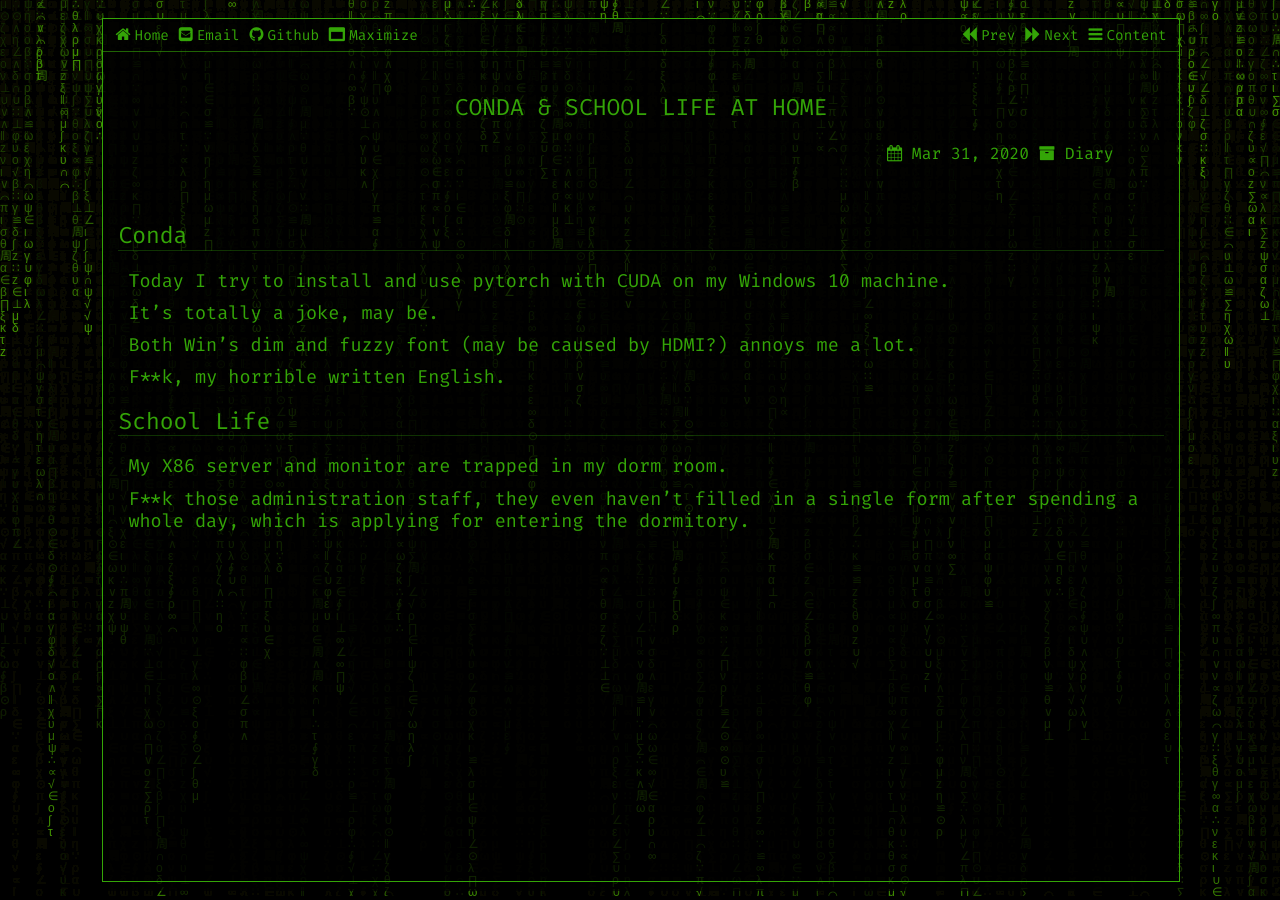
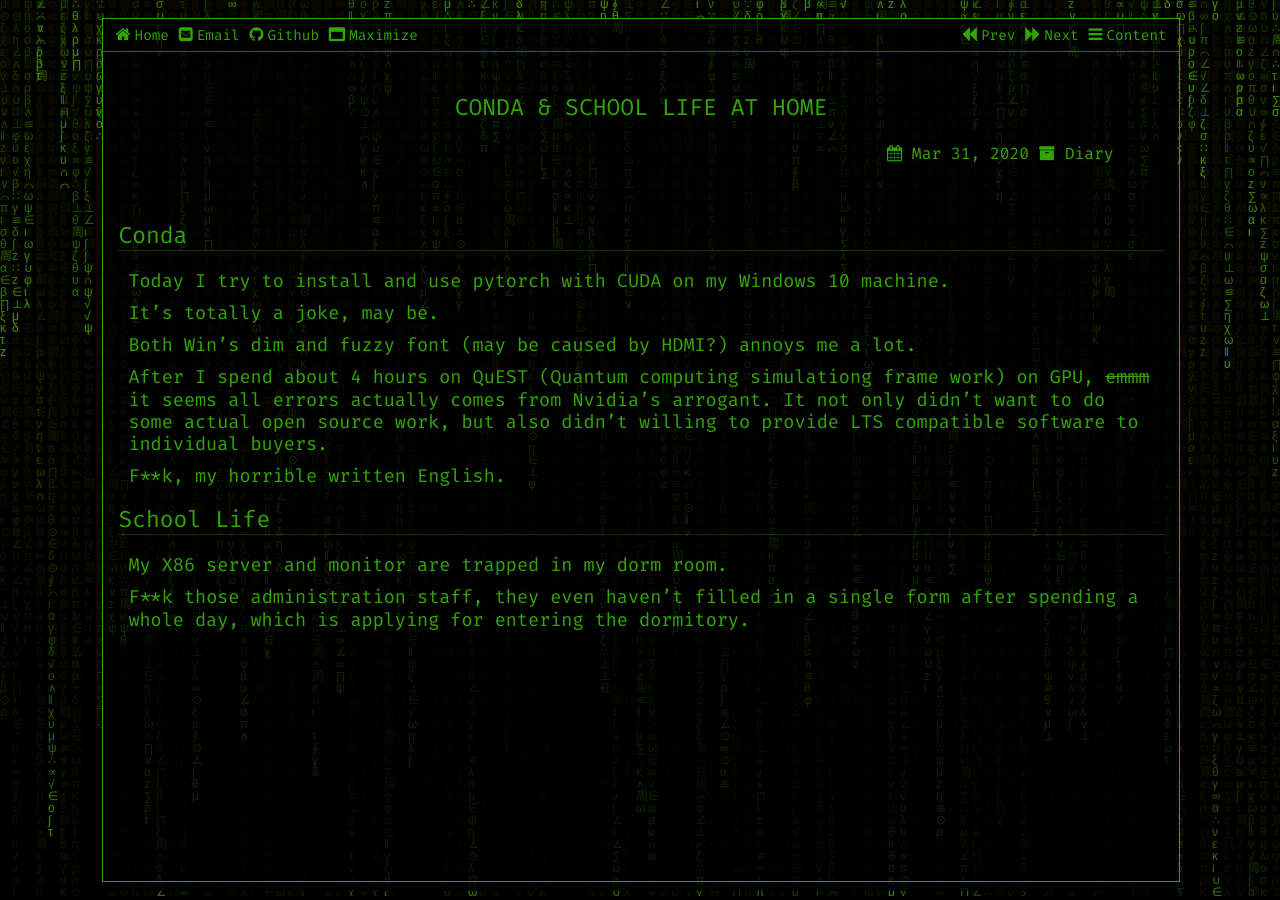
Before and after one commit to zhoudian64/zhoudian64.github.io, a Jekyll site: the page built from _posts/2020-3-31-about-conda.markdown, in a window 1280 px wide. Built offline with Jekyll 4.4.1, drawn with Linux system fonts in a browser that asks for light colours.

Commit message:
:sparkles: update today's diary

```diff
--- a/_posts/2020-3-31-about-conda.markdown
+++ b/_posts/2020-3-31-about-conda.markdown
@@ -13,7 +13,13 @@ It's totally a joke, may be.
 
 Both Win's dim and fuzzy font (may be caused by HDMI?) annoys me a lot.
 
+After I spend about 4 hours on QuEST (Quantum computing simulationg frame work) on GPU,
+~~emmm~~ it seems all errors actually comes from Nvidia's arrogant.
+It not only didn't want to do some actual open source work,
+but also didn't willing to provide LTS compatible software to individual buyers.
+
 F**k, my horrible written English.
+
 
 ## school life
 
```
